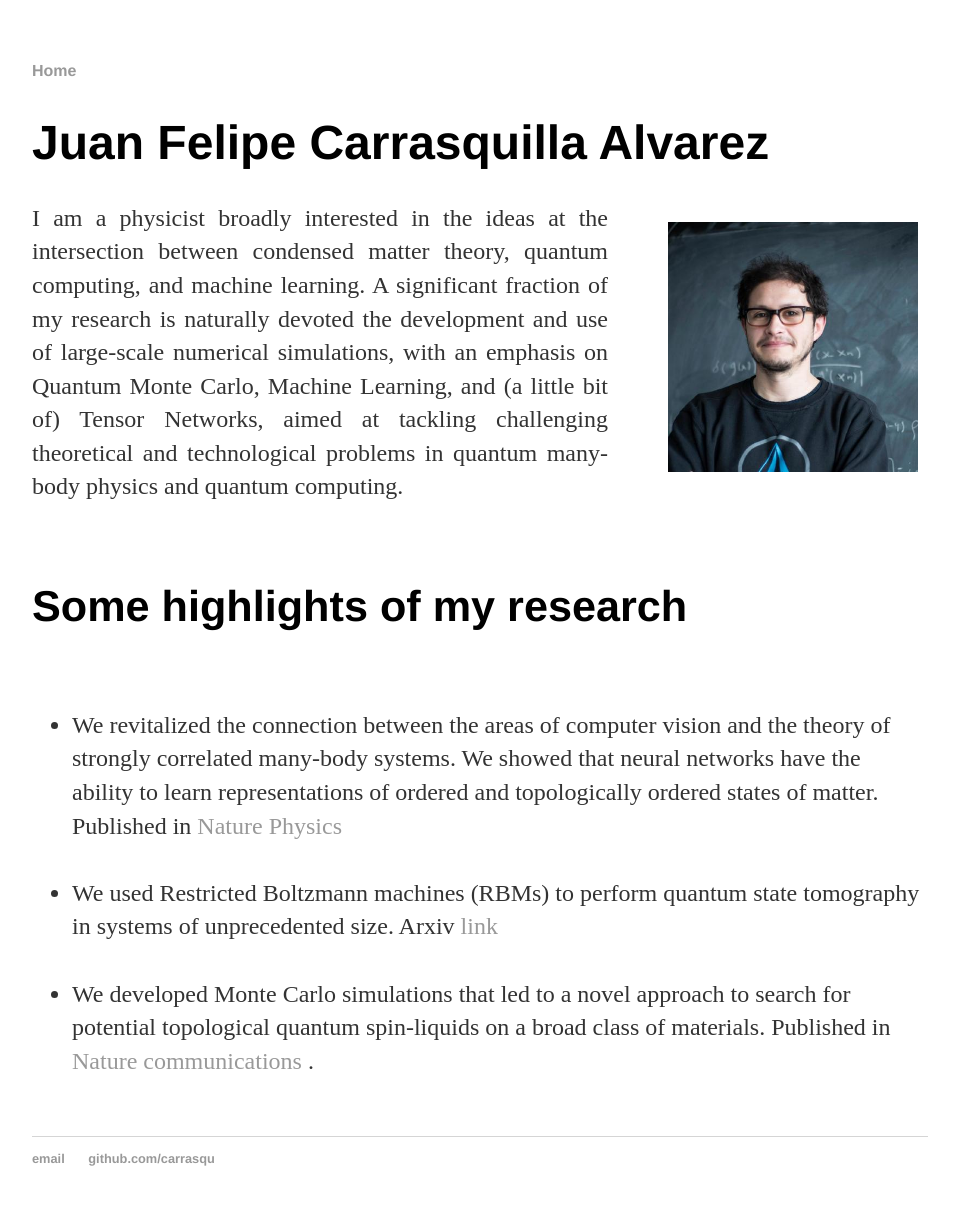
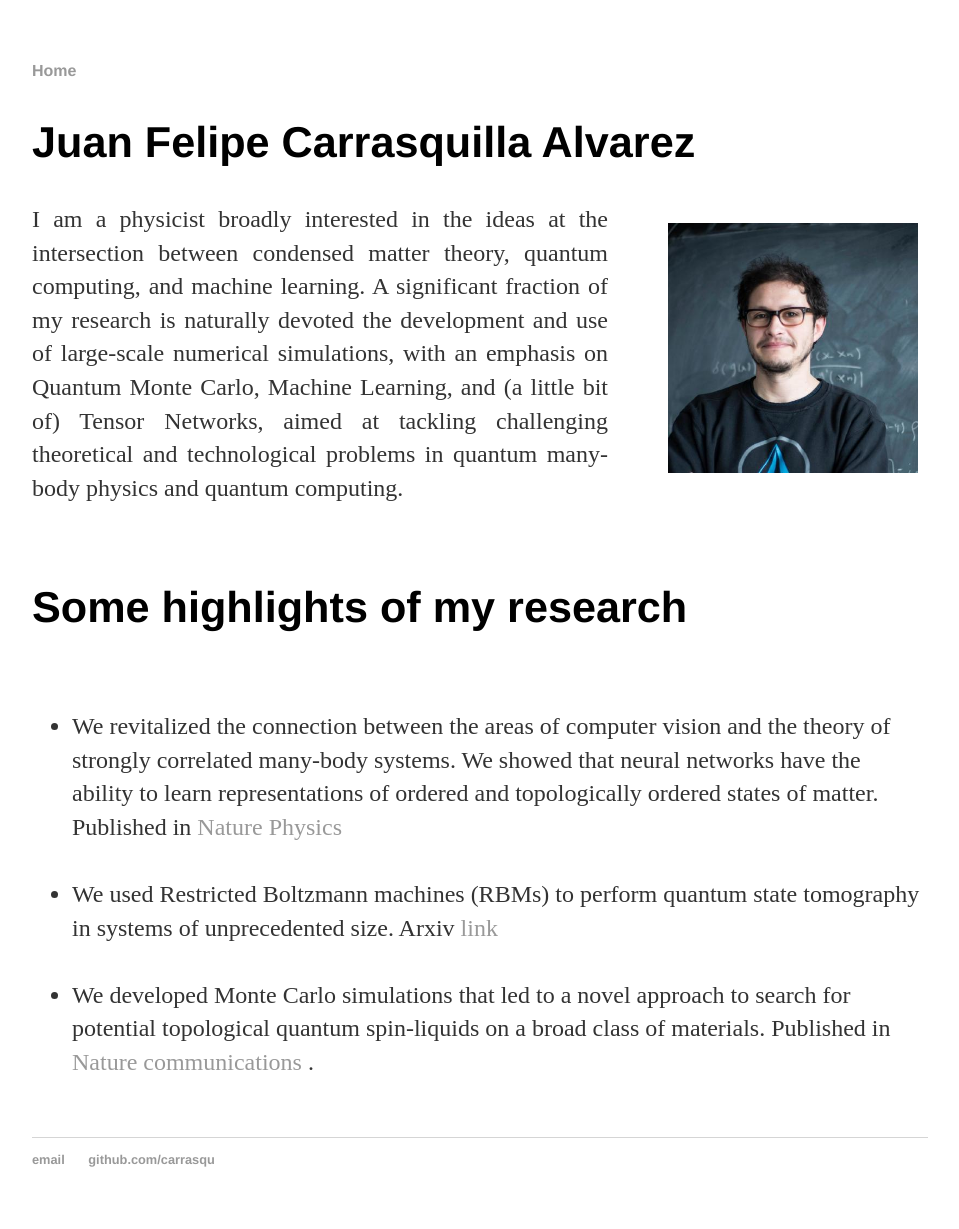
Before and after one commit to carrasqu/carrasqu.github.io, a Jekyll site: the page built from index.html, in a window 1280 px wide. Shown: the whole page, without its empty margins (160-1119 px from the left). Built offline with Jekyll 4.4.1, drawn with Linux system fonts in a browser that asks for light colours.

```diff
--- a/index.html
+++ b/index.html
@@ -3,7 +3,7 @@ layout: default
 title: Juan Felipe Carrasquilla Alvarez
 ---
 <div class="blurb">
-	<h1>Juan Felipe Carrasquilla Alvarez</h1>
+	<h2>Juan Felipe Carrasquilla Alvarez</h2>
         <!--<IMG STYLE="position:absolute; TOP:35px; LEFT:570px; WIDTH:70px; HEIGHT:70px" SRC="images/9661833.jpeg">-->
         <img src="images/9661833.jpeg" alt="Smiley face" style="float:right;width:250px;height:250px;margin-top:20px;margin-bottom:60px;margin-right:10px; margin-left:60px">
 	<p align="justify"> I am a physicist broadly interested in the ideas at the intersection between condensed matter theory, quantum computing, and machine learning. A significant fraction of my research is naturally devoted the development and use of large-scale numerical simulations, with an emphasis on Quantum Monte Carlo, Machine Learning, and (a little bit of) Tensor Networks, aimed at tackling challenging theoretical and technological problems in quantum many-body physics and quantum computing.</p> <br />
```
